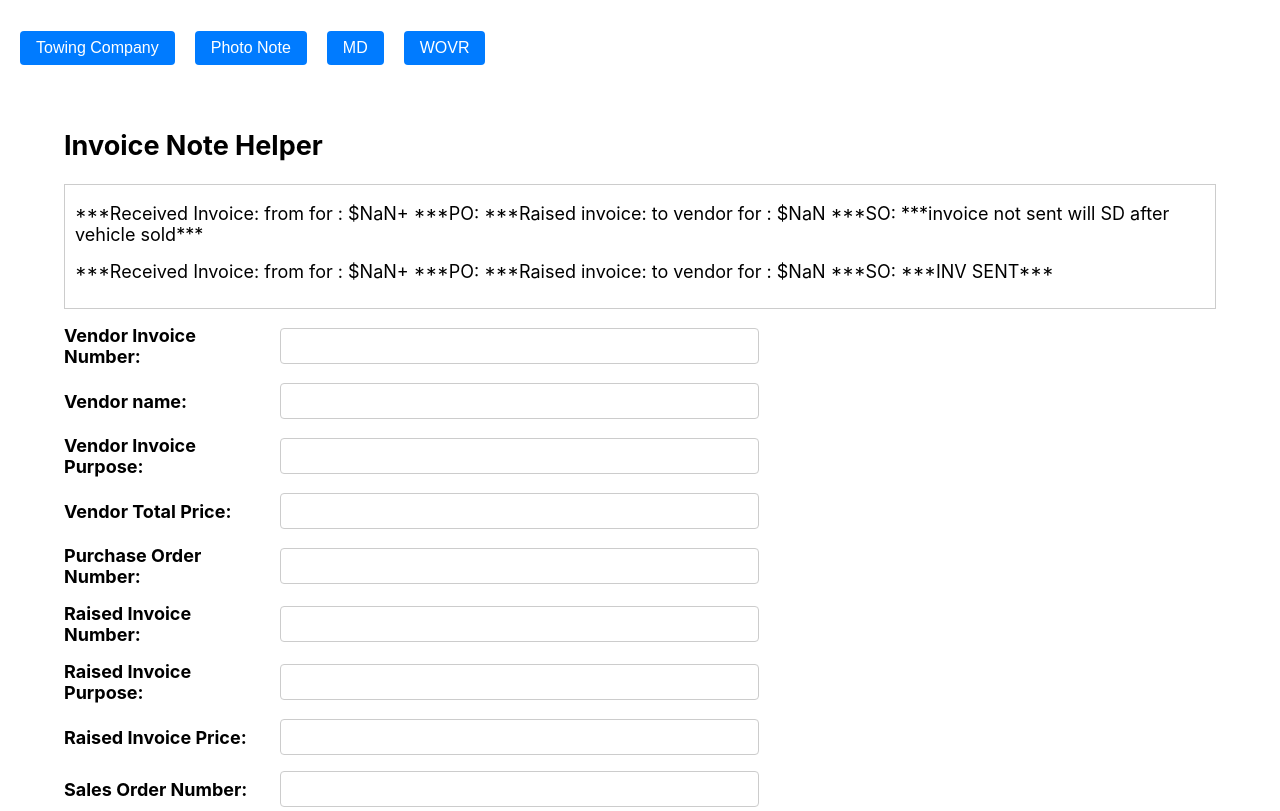
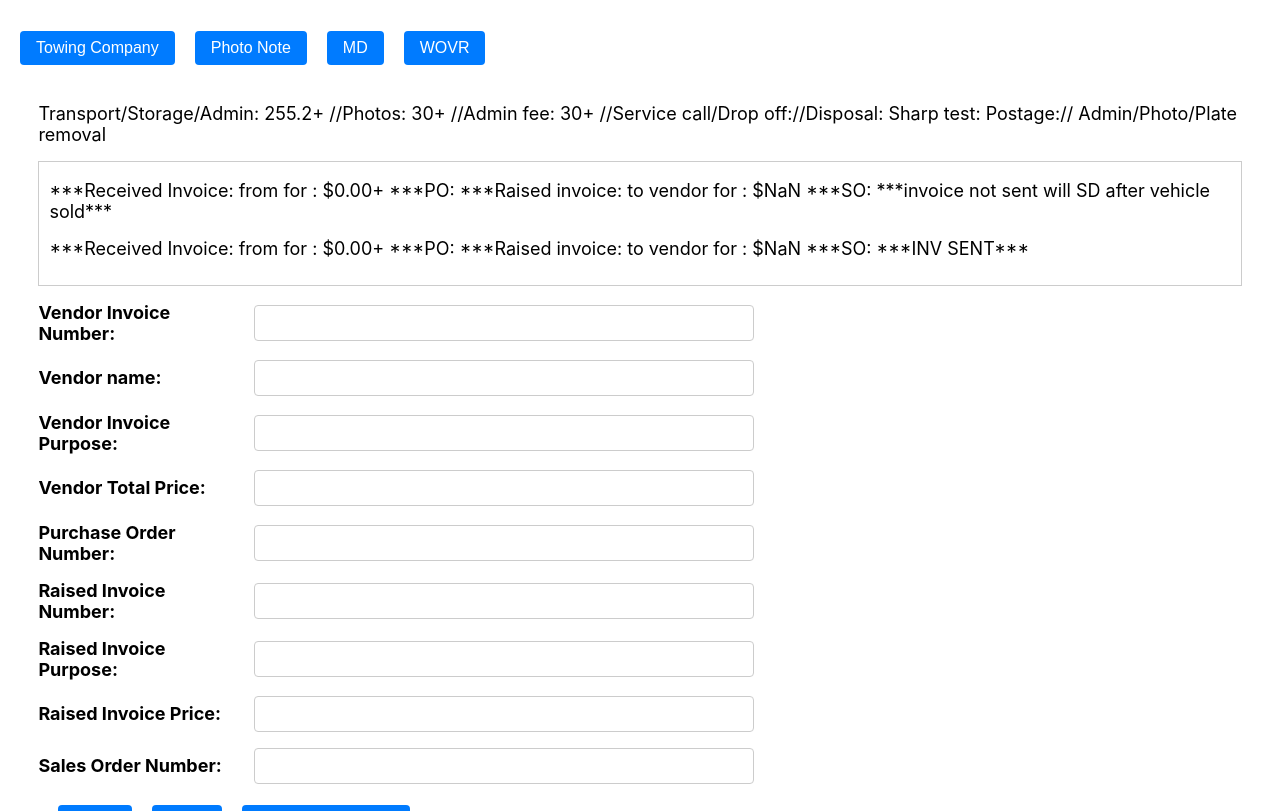
Before and after one commit to louis00009/autoFormat, a React (Create React App) app: page / in a window 1280 px wide. Shown: the top 811 px of the page. Built offline with nearby package versions, Linux system fonts and the light colour scheme.

Commit message:
fix margin + top notes
fix margin + top notes

```diff
--- a/src/components/ComponentB.css
+++ b/src/components/ComponentB.css
@@ -49,7 +49,7 @@
 }
 
 .container {
-  margin: 5%;
+  margin: 3%;
 }
 
 .text-container {
--- a/src/components/ComponentB.js
+++ b/src/components/ComponentB.js
@@ -279,7 +279,7 @@
 
   useEffect(() => {
     const info = `***Received Invoice: ${vendorInvoiceNumber} from ${vendorName} for ${vendorInvoicePurpose}: $${formatPrice(
-      vendorTotalPrice
+      vendorTotalPriceNoGst
     )}+ ***PO: ${purchaseOrderNumber}***Raised invoice: ${raisedInvoiceNumber} to vendor for ${vendorInvoicePurpose}: $${formatPrice(
       raisedInvoicePrice
     )} ***SO: ${salesOrderNumber} ***invoice not sent will SD after vehicle sold***`;
@@ -291,7 +291,7 @@
     )}Sales Order Number: ${salesOrderNumber}`;
 
     const info2 = `***Received Invoice: ${vendorInvoiceNumber} from ${vendorName} for ${vendorInvoicePurpose}\n: $${formatPrice(
-      vendorTotalPrice
+      vendorTotalPriceNoGst
     )}+ ***PO: ${purchaseOrderNumber}***Raised invoice: ${raisedInvoiceNumber} to vendor for ${vendorInvoicePurpose}: $${formatPrice(
       raisedInvoicePrice
     )} ***SO: ${salesOrderNumber} ***INV SENT***`;
@@ -342,7 +342,9 @@
 
   return (
     <div className="container">
-      <h2>Invoice Note Helper</h2>
+      {/* <h4>Invoice Note Helper</h4> */}
+
+      <p>Transport/Storage/Admin: 255.2+ //Photos: 30+ //Admin fee: 30+ //Service call/Drop off://Disposal: Sharp test: Postage:// Admin/Photo/Plate removal</p>
       <div className="text-container">
         <p
           style={{
--- a/src/components/ComponentC.js
+++ b/src/components/ComponentC.js
@@ -158,6 +158,7 @@
   return (
     <div className="container">
       <h2>Invoice Note Helper</h2>
+      <p>Transport/Storage/Admin: 255.2+ //Photos: 30+ //Admin fee: 30+ //Service call/Drop off://Disposal: Sharp test: Postage:// Admin/Photo/Plate removal</p>
       <div className="text-container">
         <p
           style={{
```
